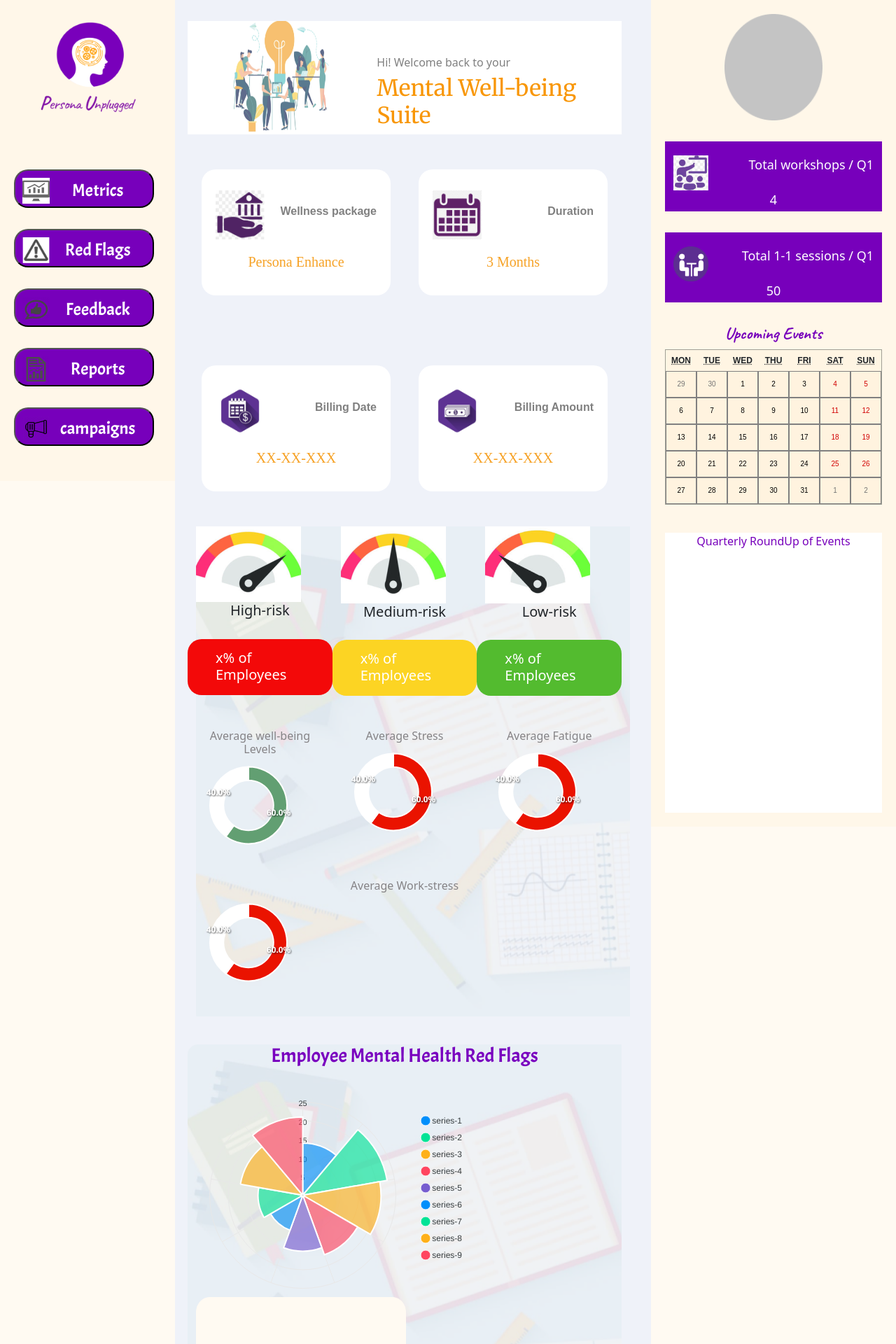
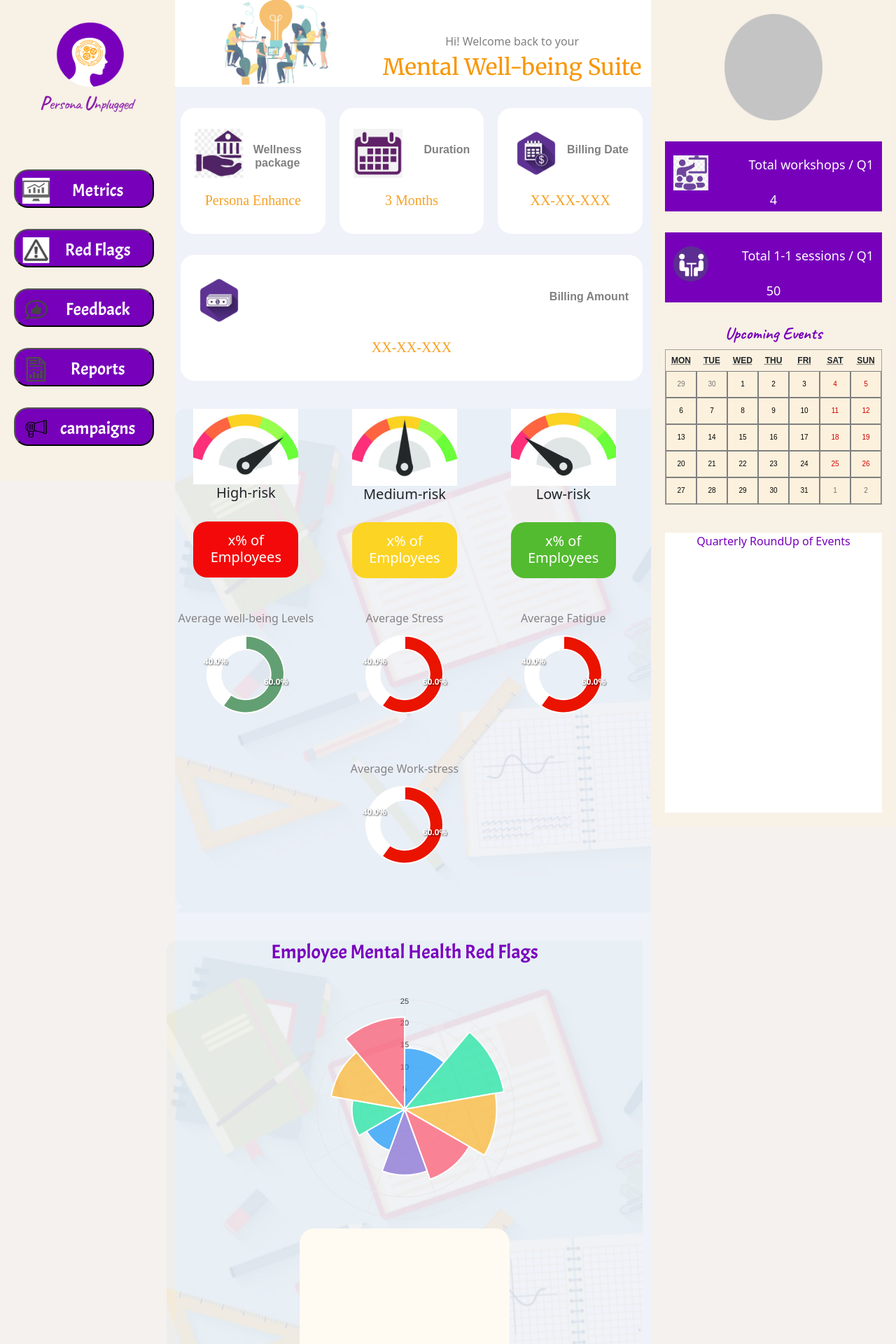
Before and after one commit to Prasath30/persona, a React (Create React App) app: page /employee in a window 1280 px wide. Shown: the top 1920 px of the page at 70% size. Built offline with nearby package versions, Linux system fonts and the light colour scheme.

Commit message:
small chnages

```diff
--- a/public/index.html
+++ b/public/index.html
@@ -29,5 +29,25 @@
       integrity="sha384-Q6E9RHvbIyZFJoft+2mJbHaEWldlvI9IOYy5n3zV9zzTtmI3UksdQRVvoxMfooAo" crossorigin="anonymous"></script>
     <script src="https://stackpath.bootstrapcdn.com/bootstrap/4.4.1/js/bootstrap.min.js"
       integrity="sha384-wfSDF2E50Y2D1uUdj0O3uMBJnjuUD4Ih7YwaYd1iqfktj0Uod8GCExl3Og8ifwB6" crossorigin="anonymous"></script>
+      <script>
+        var prevScrollpos = window.pageYOffset;
+        window.onscroll = function () {
+
+          var currentScrollPos = window.pageYOffset;
+          if (prevScrollpos > currentScrollPos) {
+
+            document.getElementById("navbar").style.top = "0";
+            if (pageYOffset === 0) {
+              document.getElementById("navbar").style.backgroundColor = "inherit";
+            }
+            if (pageYOffset > 0) {
+              document.getElementById("navbar").style.backgroundColor = "black";
+            }
+          } else {
+            document.getElementById("navbar").style.top = "-500px";
+          }
+          prevScrollpos = currentScrollPos;
+        }
+      </script>
   </body>
 </html>
--- a/src/components/Employer/Content.css
+++ b/src/components/Employer/Content.css
@@ -3,11 +3,13 @@
   position: relative;
   margin-left: 250px;
   margin-right: 350px;
-  padding: 30px;
+  padding: 0px;
 }
 .employer-welcome-head {
   margin-right: 350px;
   background-color: white;
+  text-align: center;
+  margin-left: 0px;
 }
 .employer-welcome-head div {
   margin-top: 50px;
@@ -26,9 +28,9 @@
   padding-right: 20px;
   padding-top: 30px;
   padding-left: 20px;
-  margin: 50px;
+  margin-top: 30px;
   margin-left: 20px;
-  margin-right: 20px;
+  margin-right: 0px;
   border-radius: 20px;
   text-align: center;
 }
@@ -62,6 +64,12 @@
   flex-direction: row;
   justify-content: space-around; */
 }
+.well-being {
+  text-align: center;
+  display: flex;
+  justify-content: center;
+  align-items: center;
+}
 .wellbeing-card-title {
   text-align: center;
   font-weight: 400;
@@ -69,19 +77,40 @@
 .wellbeing-card-caption {
   height: 80px;
   border-radius: 20px;
-  padding-left: 40px;
+  /* padding-left: 40px; */
   padding-top: 15px;
   color: white;
+  max-width: 150px;
 }
 .employer-wellbeing {
   background-image: url("./images/employee-well-being.png");
+  margin-top: 40px;
 }
 .employer-wellbeing div {
   margin-bottom: 20px;
 }
+
+.employer-averages {
+  display: flex;
+  justify-content: center;
+  align-items: center;
+  text-align: center;
+  flex-direction: column;
+}
 .employer-redflags {
   background-image: url("./images/employee-well-being.png");
   margin-top: 40px;
+  text-align: center;
+  display: flex;
+  justify-content: center;
+  align-items: center;
+}
+.employer-redflags div {
+  padding: 0;
+  text-align: center;
+  display: flex;
+  justify-content: center;
+  align-items: center;
 }
 .employer-redflags h3 {
   font-family: "Acme", sans-serif;
@@ -93,6 +122,7 @@
   position: relative;
   background-image: url("./images/employee-well-being.png");
   margin-top: 60px;
+  padding-bottom: 80px;
 }
 .employer-session h2 {
   text-align: center;
@@ -107,9 +137,34 @@
   position: relative;
   margin-bottom: 20px;
 }
+/* jasnsjnsdj */
+.employer-workshop {
+  position: relative;
+  background-image: url("./images/employee-well-being.png");
+  margin-top: 100px;
+  padding-bottom: 80px;
+}
+.employer-workshop h2 {
+  text-align: center;
+  font-family: "Acme", sans-serif;
+  color: #7900bf;
+}
+.employer-workshop-img {
+  float: right;
+  width: 300px;
+}
+.employer-workshop-img-wrap {
+  position: relative;
+  margin-bottom: 20px;
+}
+/* SJSNDNsdn */
 .session-chart {
   text-align: center;
   margin-top: 50px;
+  display: flex;
+  flex-direction: column;
+  justify-content: center;
+  align-items: center;
 }
 
 .session-chart h6 {
@@ -122,15 +177,21 @@
   border-radius: 20px;
   text-align: center;
   width: 200px;
-  margin-left: 30px;
+  margin-left: 90px;
+  margin-bottom: 30px;
   padding-top: 20px;
 }
 .session-review {
   height: 170px;
+  margin-top: 30px;
+  text-align: center;
+}
+.review-text p {
+  margin-top: 30px;
 }
 .session-review-stars {
   background-color: #bd70e9;
-  width: 100px;
+  height: 180px;
   text-align: center;
   border-radius: 20px;
   margin-right: 30px;
@@ -143,11 +204,13 @@
 .employer-reports {
   position: relative;
   background-image: url("./images/employee-well-being.png");
-  margin-top: 60px;
+  margin-top: 100px;
+  text-align: center;
 }
-.employer-reports div select {
+.employer-reports form div select {
   width: 200px;
   background-color: #fffaf2;
+  margin-bottom: 30px;
 }
 .employer-reports h2 {
   text-align: center;
@@ -155,3 +218,19 @@
   color: #7900bf;
   margin-bottom: 60px;
 }
+
+@media screen and (max-width: 500px) {
+  .employer-session {
+    margin-bottom: 50px;
+    display: block;
+  }
+  .employer-workshop {
+    margin-top: 250px;
+  }
+  .session-review-stars {
+    margin-right: 0;
+  }
+  .employer-reports {
+    margin-top: 250px;
+  }
+}
--- a/src/components/Employer/Content.jsx
+++ b/src/components/Employer/Content.jsx
@@ -1,10 +1,20 @@
-import React from 'react'
+import React,{useState,useEffect} from 'react'
 import "./Content.css"
 import ApexCharts from 'apexcharts'
 import Chart from "react-apexcharts"
 import  Carousel  from 'react-elastic-carousel'
 
-const Content = () => {
+const Content = ({setdisplay}) => {
+
+         const [mobview, setmobview] = useState(window.innerWidth)
+
+    useEffect(() => {
+        window.addEventListener("resize" ,function(){
+            setmobview(window.innerWidth)
+        });
+    }, [])
+
+
 
     const cardTitle ={
         one:"No. of Sessions availed / Q1 ",
@@ -22,7 +32,11 @@
     }
 
     const breakPoints = [
-        {itemsToShow:3}
+        {width:"1",
+        itemsToShow:1},
+        {width:550, itemsToShow:1},
+        {width:768, itemsToShow:3}
+
     ]
 
     const reviewTitle ={
@@ -84,9 +98,9 @@
     }
      const WellbeingCard = ({imgSrc,title,caption,color}) => {
          return(
-                <div className='col row'>
+                <div className='col row well-being'>
                     <div className='col'>
-                    <img src={imgSrc} className='img-fluid' alt="" />
+                    <img src={imgSrc}  alt="" />
                     <h5 className='wellbeing-card-title'>{title}</h5>
                     </div>
                     <h5 className='col wellbeing-card-caption' style={{backgroundColor:color}} >{caption}</h5>
@@ -97,7 +111,7 @@
 
      const Averages = ({title,color}) =>{
          return(
-             <div className='col'>
+             <div className='col employer-averages'>
                    <h6 style={{color:"#858386",textAlign:"center"}}>{title}</h6>
                    {color === "green"? <Chart options={options} type="donut" series={series}  width="150px"  /> :
                    <Chart options={{
@@ -144,7 +158,7 @@
                      <h6>{reviewTitle}</h6>
                      <img src={bottomimgSrc} className='img-fluid' alt="" />
                  </div>
-                 <div className='col-lg-8'>
+                 <div className='col-lg-8 review-text' style={{marginBottom:"80px"}}>
                      <p>Lorem Ipsum is simply dummy text of the printing and typesetting industry. Lorem Ipsum has been the industry's standard dummy text ever since the 1500s, when an unknown printer took a galley of type and scrambled it to make a type specimen book. It has survived not only five centuries, </p>
                  </div>
              </div>
@@ -201,8 +215,9 @@
 
     return (
         <>
-           <section className='employer-content' >
-           <div className='employer-welcome-head row'>
+
+           <section className='employer-content' style={mobview < "1150" ? {margin:"0"} : null} >
+           <div className='employer-welcome-head row' style={mobview < "1150" ? {margin:"0"} : null} >
                 <img src={`./images/Employer/welcome-head.png`} className='img-fluid col-lg-5' alt="" />
                 <div className='col'>
                     <h6>
@@ -245,6 +260,9 @@
                    },
                     fill: {
                         opacity: 0.8
+                    },
+                    legend:{
+                        show:false
                     }
                 }} series={[14, 23, 21, 17, 15, 10, 12, 17, 21]}
                 width="400px"
@@ -259,7 +277,8 @@
                 <div className='employer-session-img-wrap'>
                     <img className="employer-session-img" src={`./images/Employer/sess-work.png`} alt="" />
                 </div>
-                <Session
+                <div>
+                    <Session
                     cardTitle={cardTitle}
                     chartTitle={chartTitle}
                     reviewTitle={reviewTitle}
@@ -268,13 +287,16 @@
                     number={35}
                     workshop="false"
                 />
+                </div>
+
            </div>
-        <div className='employer-session'>
+        <div className='employer-workshop'>
                 <h2>Workshop Usage & Feedback</h2>
                 <div className='employer-session-img-wrap'>
                     <img className="employer-session-img" src={`./images/Employer/sess-work.png`} alt="" />
                 </div>
-            <Session
+                <div>
+                      <Session
                 cardTitle={cardTitle}
                 chartTitle={chartTitle}
                 reviewTitle={reviewTitle}
@@ -283,6 +305,8 @@
                 number={35}
                 workshop="true"
             />
+                </div>
+
             </div>
             <div className='employer-reports'>
                 <h2>Employee Mental Well-being Reports</h2>
--- a/src/components/Employer/Employer.css
+++ b/src/components/Employer/Employer.css
@@ -2,3 +2,6 @@
   position: relative;
   background: rgba(255, 239, 213, 0.3);
 }
+.employer-wrap {
+  background: #eff2f9;
+}
--- a/src/components/Employer/Employer.jsx
+++ b/src/components/Employer/Employer.jsx
@@ -1,14 +1,48 @@
-import React from 'react';
+import React,{useState,useEffect} from 'react';
 import Content from './Content';
 import "./Employer.css"
 import Sidebar from './Sidebar';
 
 const Employer = () => {
+    const [leftdisplay, setleftdisplay] = useState("-500px")
+    const [rightdisplay, setrightdisplay] = useState("-500px")
+    const [show, setshow] = useState(false)
+        const [mobview, setmobview] = useState(window.innerWidth)
+
+    useEffect(() => {
+        window.addEventListener("resize" ,function(){
+            setmobview(window.innerWidth)
+        });
+    }, [])
+       const openLeftSidebar =()=>{
+        leftdisplay === "-500px" ?  setleftdisplay("0") : setleftdisplay("-500px");
+        setshow(!show)
+        if(!show){
+              document.body.style.overflow ='hidden';
+        }else{
+           document.body.style.overflow ='visible';
+        }
+    }
+       const openRightSidebar =()=>{
+        rightdisplay === "-500px" ? setrightdisplay("0") : setrightdisplay("-500px")
+          setshow(!show)
+        if(!show){
+              document.body.style.overflow ='hidden';
+        }else{
+           document.body.style.overflow ='visible';
+        }
+    }
     return (
         <>
-        <div className='employer'>
-         <Sidebar />
+        <div className='employer-wrap' style={{background:"#eff2f9"}}>
+        <div className={mobview< "500" ? 'employer container' :"employer"}>
+        <div className='mob-navbar' id="navbar" style={mobview < "1150" ?{display:"block",position:"fixed",top:"0",zIndex:"999",width:"100%"} : {display:"none"}} >
+                <i class="fas fa-bars fa-3x "  onClick={openRightSidebar}  style={{position:'absolute',right:"30px",paddingTop:"10px",color:"#7700BB"}}></i>
+                <img src="https://img.icons8.com/nolan/64/menu.png" onClick={openLeftSidebar} />
+            </div>
+         <Sidebar leftdisplay={leftdisplay} rightdisplay={rightdisplay} setleftdisplay={setleftdisplay} />
          <Content />
+         </div>
          </div>
         </>
     )
--- a/src/components/Employer/Sidebar.css
+++ b/src/components/Employer/Sidebar.css
@@ -7,6 +7,20 @@
   display: flex;
   flex-direction: column;
   background: rgba(255, 239, 213, 0.3);
+}
+
+.mob-employer-left-sidebar {
+  position: fixed;
+  top: 60px;
+  bottom: 0;
+  width: 250px;
+  padding: 10px;
+  display: flex;
+  flex-direction: column;
+  overflow-y: scroll;
+  background: rgb(255, 239, 213);
+  z-index: 99;
+  transition: 1s;
 }
 .employer-left-side-bar-logo {
   width: 140px;
@@ -45,6 +59,21 @@
   display: flex;
   flex-direction: column;
   background: rgba(255, 239, 213, 0.3);
+}
+.mob-employer-right-sidebar {
+  position: fixed;
+  top: 60px;
+  right: 0;
+  bottom: 0;
+  width: 350px;
+  padding: 20px;
+  display: flex;
+  flex-direction: column;
+  overflow-y: scroll;
+  background: rgb(255, 239, 213);
+  z-index: 99;
+  transition: 1s;
+  max-height: 100%;
 }
 
 .employer-right-sidebar-logo {
@@ -95,3 +124,6 @@
   color: #7700bb;
   text-align: center;
 }
+
+@media screen and (max-width: "500px") {
+}
--- a/src/components/Employer/Sidebar.jsx
+++ b/src/components/Employer/Sidebar.jsx
@@ -1,15 +1,22 @@
-import React from 'react';
+import React,{useState,useEffect} from 'react';
 import "./Sidebar.css";
 import Calendar from 'react-calendar'
 import 'react-calendar/dist/Calendar.css';
 
-const Sidebar = () => {
+const Sidebar = ({leftdisplay,rightdisplay}) => {
 
+     const [mobview, setmobview] = useState(window.innerWidth)
+
+    useEffect(() => {
+        window.addEventListener("resize" ,function(){
+            setmobview(window.innerWidth)
+        });
+    }, [])
 
 
     return (
         <>
-          <section className='employer-left-sidebar'>
+          <section  className={mobview < "1150" ? "mob-employer-left-sidebar" : 'employer-left-sidebar' } style={mobview < "1150" ? {left:leftdisplay} : null }>
             <img className='employer-left-side-bar-logo' src={"./images/Logo-3.png"} alt="" />
             <div className='btn-ic'>
                 <button><img src={`./images/Employer/btn-1-ic.png`} alt="" />Metrics</button>
@@ -20,7 +27,7 @@
             </div>
           </section>
 
-          <section className='employer-right-sidebar' >
+          <section  className={mobview < "1150" ? "mob-employer-right-sidebar" : 'employer-right-sidebar' } style={mobview < "1150" ? {right:rightdisplay} : null }>
             <img  className='employer-right-sidebar-logo'  src={`./images/ellipse.png`} alt="" />
 
             <div className='employer-right-sidebar-workshop container'>
```
